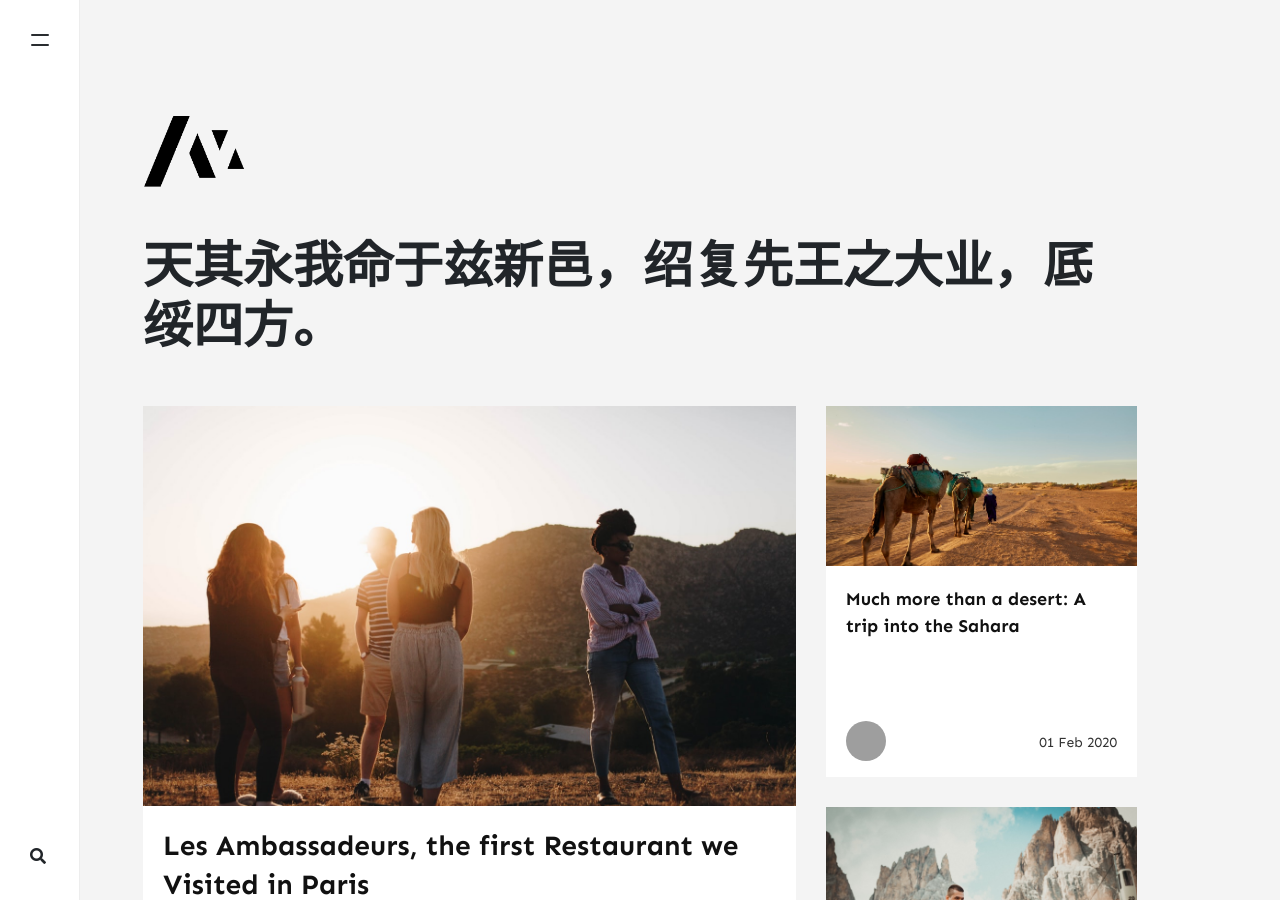
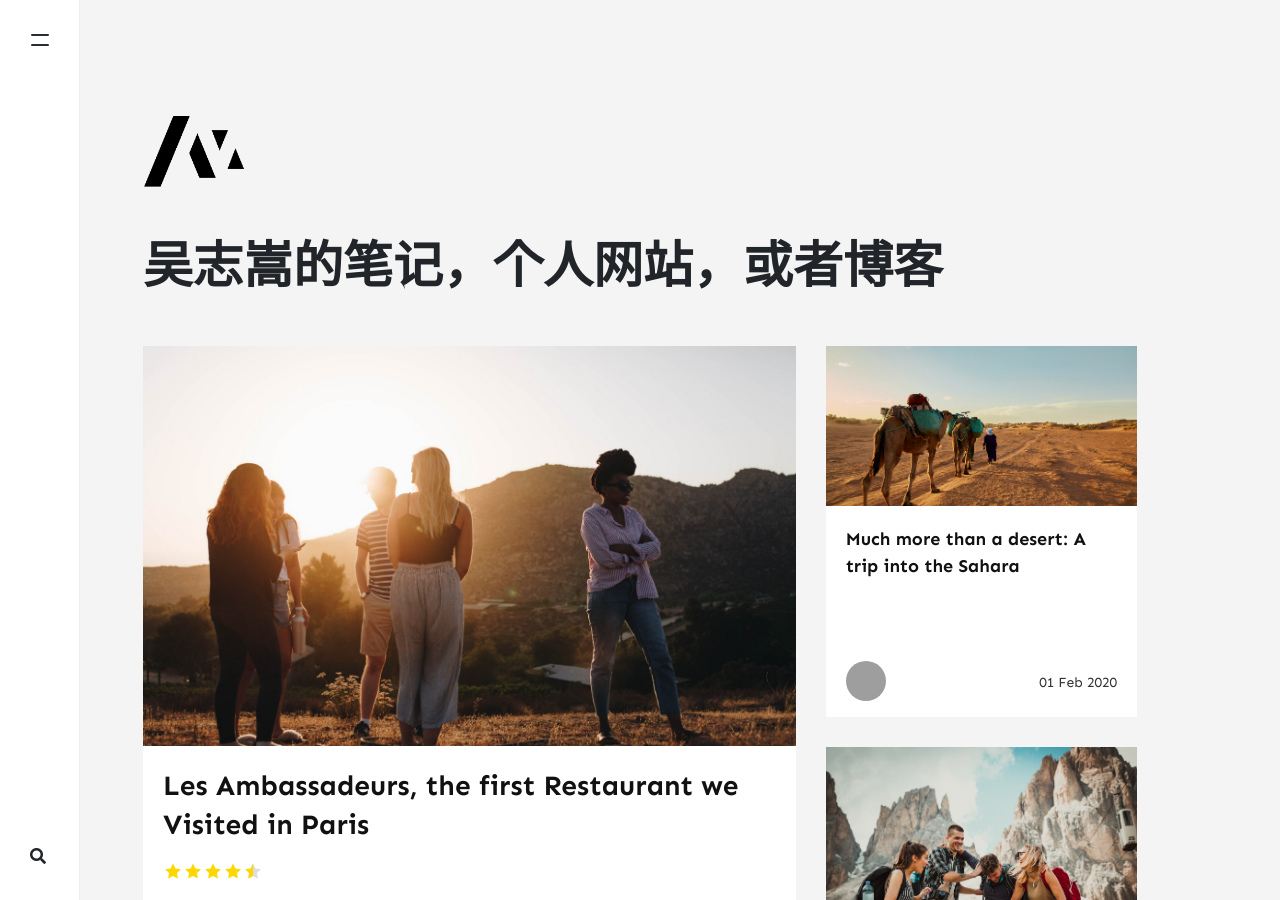
Before and after one commit to wzs-zwdxsky/wzs-zwdxsky.github.io, a Jekyll site: the page built from index.html, in a window 1280 px wide and 900 px high. Built offline with Jekyll 4.4.1, drawn with Linux system fonts in a browser that asks for light colours; nearby versions of some CDN libraries; the list of posts is cut into pages by our own code; comment, search, counter and statistics services are not loaded; grey boxes are pictures that could not be loaded.

Commit message:
Update _config.yml

```diff
--- a/_config.yml
+++ b/_config.yml
@@ -1,7 +1,7 @@
 # Site
 name: "wzs's notes"
 title: "wzs's notes"
-description: "天其永我命于兹新邑，绍复先王之大业，厎绥四方。"
+description: "吴志嵩的笔记，个人网站，或者博客"
 logo: 'assets/images/logo.png'
 favicon: 'assets/images/logo.png'
 #baseurl: /jekyll-theme-memoirs
```
